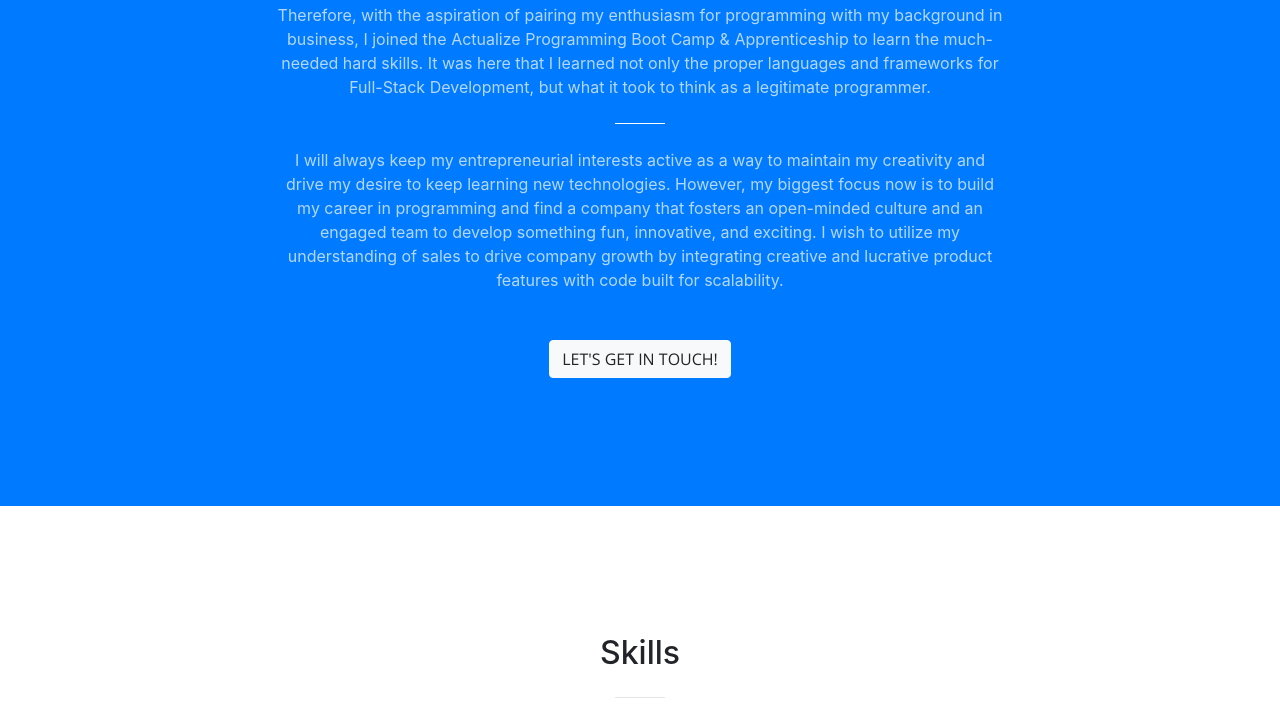
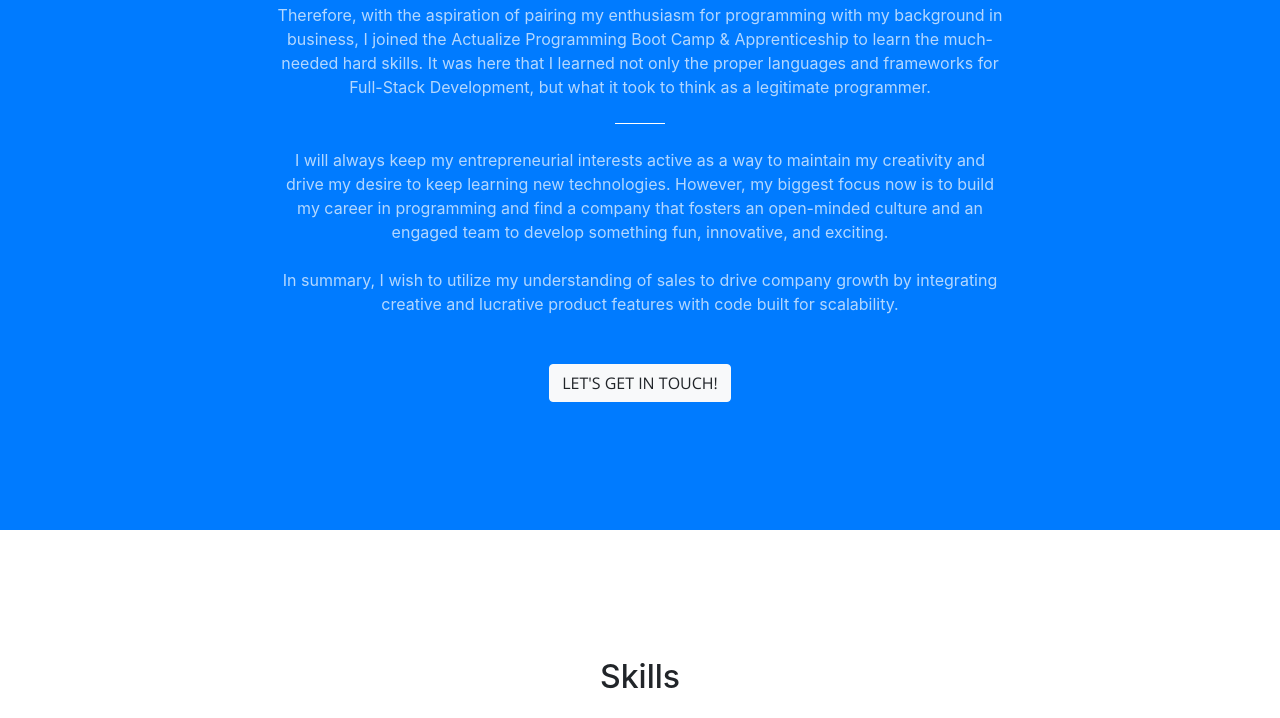
Before and after one commit to stephencarico/stephencarico.github.io, a website with bundled scripts: page index.html in a window 1280 px wide. Shown: the part 1300-2018 px from the top of the page. Built offline with nearby package versions, Linux system fonts and the light colour scheme.

Commit message:
minor summary text change

```diff
--- a/index.html
+++ b/index.html
@@ -91,7 +91,8 @@
             <p class="text-faded mb-4">As I got older, my version of development naturally translated into entrepreneurship. I became a semi-finalist in Foothill’s Business Plan Competition, worked on SaaS projects with friends and received formal training in business at UCR and Enterprise’s Management Training Program. After recognition as one of the top managers and sales reps in the region and consistent monthly branch profit increases, I felt it time to switch gears and enter the field of programming - something I’ve always had an interest in since high school.</p>
             <p class="text-faded mb-4">Therefore, with the aspiration of pairing my enthusiasm for programming with my background in business, I joined the Actualize Programming Boot Camp & Apprenticeship to learn the much-needed hard skills. It was here that I learned not only the proper languages and frameworks for Full-Stack Development, but what it took to think as a legitimate programmer.</p>
             <hr class="light my-4">
-            <p class="text-faded mb-4">I will always keep my entrepreneurial interests active as a way to maintain my creativity and drive my desire to keep learning new technologies. However, my biggest focus now is to build my career in programming and find a company that fosters an open-minded culture and an engaged team to develop something fun, innovative, and exciting. I wish to utilize my understanding of sales to drive company growth by integrating creative and lucrative product features with code built for scalability. </p>
+            <p class="text-faded mb-4">I will always keep my entrepreneurial interests active as a way to maintain my creativity and drive my desire to keep learning new technologies. However, my biggest focus now is to build my career in programming and find a company that fosters an open-minded culture and an engaged team to develop something fun, innovative, and exciting. </p>
+            <p class="text-faded mb-4">In summary, I wish to utilize my understanding of sales to drive company growth by integrating creative and lucrative product features with code built for scalability. </p>
             <br>
             <a class="btn btn-light btn-xl js-scroll-trigger" href="#contact">Let's Get In Touch!</a>
           </div>
```
